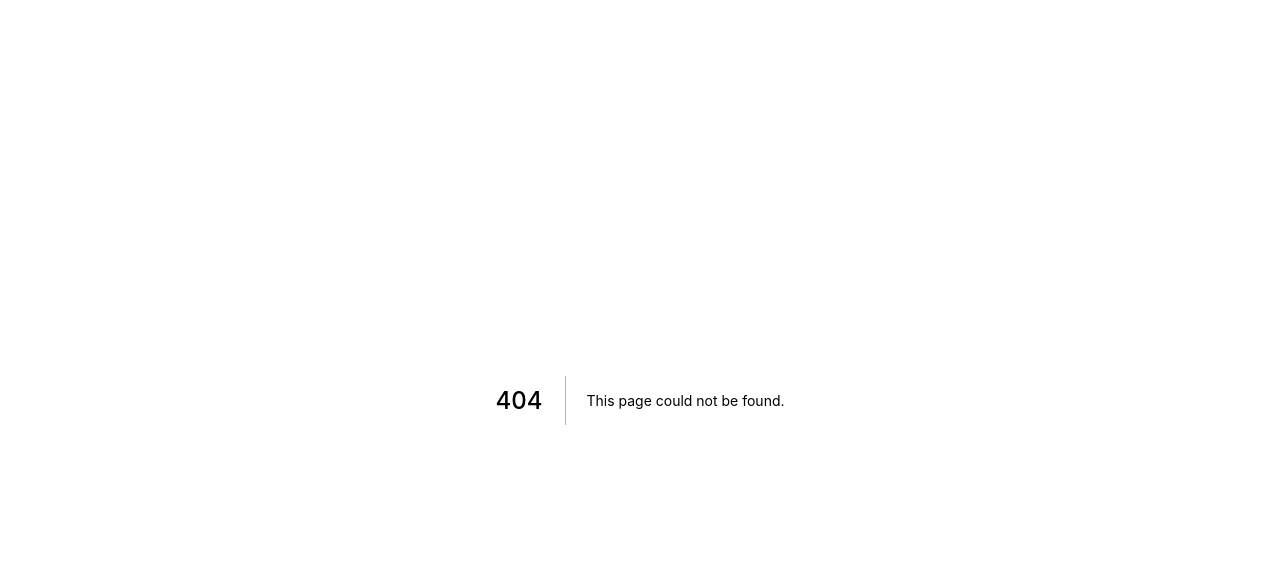
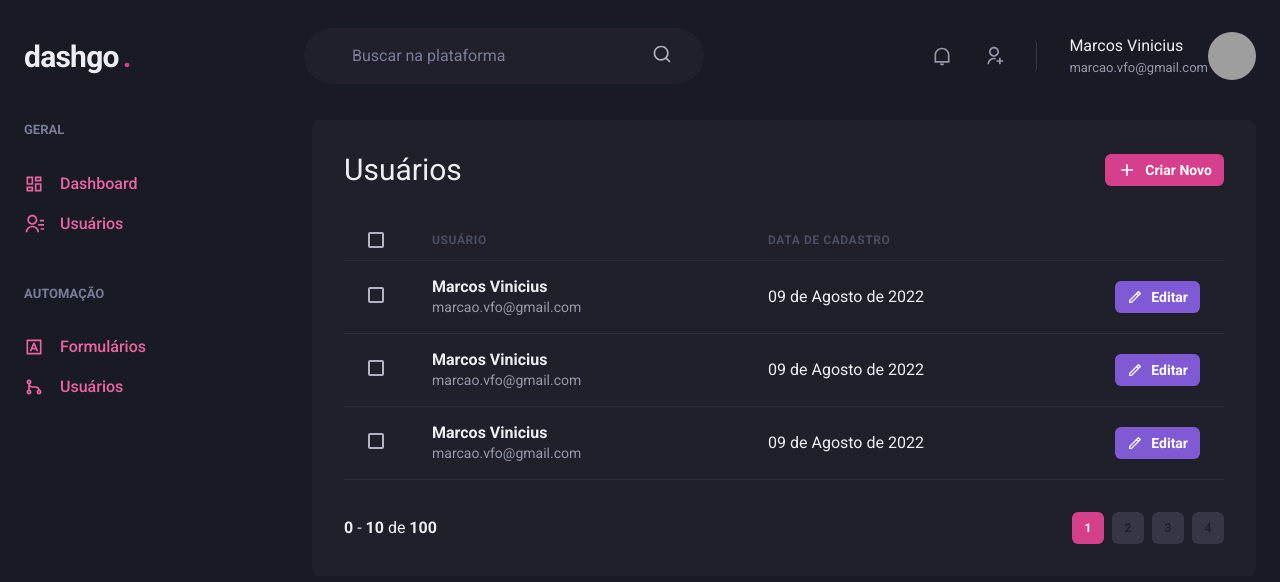
Before and after one commit to m4rcaoferole/dashgonext, a Next.js app: page /users in a window 1280 px wide. Before the commit this address had no page. Shown: the top 582 px of the page. Built offline with nearby package versions, Linux system fonts and the light colour scheme; grey boxes are pictures that could not be loaded.

Commit message:
feat: adicionado sidebar pagination userlist createuser

```diff
--- /dev/null
+++ b/src/components/Pagination.tsx
@@ -0,0 +1,66 @@
+import { Box, Button, Stack } from "@chakra-ui/react";
+
+export function Pagination() {
+  return (
+    <Stack
+      direction="row"
+      spacing="6"
+      mt="8"
+      justify="space-between"
+      align="center"
+    >
+      <Box>
+         <strong>0</strong> - <strong>10</strong> de <strong>100</strong>
+      </Box>
+      <Stack direction="row" spacing="2">
+      <Button
+        size="sm"
+        fontSize="xs"
+        width="4"
+        colorScheme="pink"
+        disabled
+        _disabled={{
+          bgColor: "pink.500",
+          cursor: "default",
+        }}
+      >
+        1
+      </Button>
+      <Button
+         size="sm"
+         fontSize="xs"
+         w="4"
+         bg="gray.700"
+         _hover={{
+            bg: "gray.500",
+         }}
+      >
+         2
+      </Button>
+      <Button
+         size="sm"
+         fontSize="xs"
+         w="4"
+         bg="gray.700"
+         _hover={{
+            bg: "gray.500",
+         }}
+      >
+         3
+      </Button>
+      <Button
+         size="sm"
+         fontSize="xs"
+         w="4"
+         bg="gray.700"
+         _hover={{
+            bg: "gray.500",
+         }}
+      >
+         4
+      </Button>
+      </Stack>
+
+    </Stack>
+  );
+}
--- /dev/null
+++ b/src/pages/users/index.tsx
@@ -0,0 +1,129 @@
+import { Box, Button, Checkbox, Flex, Heading, Icon, Table, Tbody, Td, Text, Th, Thead, Tr } from "@chakra-ui/react";
+import { RiAddLine, RiPencilLine } from "react-icons/ri";
+import { Header } from "../../components/Header";
+import { Pagination } from "../../components/Pagination";
+import { Sidebar } from "../../components/Sidebar";
+
+export default function UserList() {
+
+   return (
+      <Box>
+         <Header />
+
+         <Flex w="100%" my="6" maxWidth={1480} mx="auto" px="6">
+            <Sidebar />
+
+            <Box
+               flex="1"
+               borderRadius={8}
+               bg="gray.800"
+               p="8"
+            >
+               <Flex mb="8" justify="space-between" align="center">
+                  <Heading size="lg" fontWeight="normal">Usuários</Heading>
+
+                  <Button
+                     as="a"
+                     size="sm"
+                     fontSize="sm"
+                     colorScheme="pink"
+                     leftIcon={<Icon as={RiAddLine} fontSize="20" />}
+                  >
+                     Criar Novo
+                  </Button>
+               </Flex>
+
+               <Table colorScheme="whiteAlpha">
+                  <Thead>
+                     <Tr>
+                        <Th px="6" color="gray.300" width="8">
+                           <Checkbox colorScheme="pink" />
+                        </Th>
+                        <Th>Usuário</Th>
+                        <Th>Data de cadastro</Th>
+                        <Th width="8"></Th>
+                     </Tr>
+                  </Thead>
+                  <Tbody>
+                     <Tr>
+                        <Td p="6">
+                           <Checkbox colorScheme="pink" />
+                        </Td>
+                        <Td>
+                           <Box>
+                              <Text fontWeight="bold">Marcos Vinicius</Text>
+                              <Text fontSize="sm" color="gray.300">marcao.vfo@gmail.com</Text>
+                           </Box>
+                        </Td>
+                        <Td>09 de Agosto de 2022</Td>
+                        <Td>
+                        <Button
+                           as="a"
+                           size="sm"
+                           fontSize="sm"
+                           colorScheme="purple"
+                           leftIcon={<Icon as={RiPencilLine} fontSize="16" />}
+                        >
+                           Editar
+                        </Button>
+                        </Td>
+                     </Tr>
+                  </Tbody>
+                  <Tbody>
+                     <Tr>
+                        <Td p="6">
+                           <Checkbox colorScheme="pink" />
+                        </Td>
+                        <Td>
+                           <Box>
+                              <Text fontWeight="bold">Marcos Vinicius</Text>
+                              <Text fontSize="sm" color="gray.300">marcao.vfo@gmail.com</Text>
+                           </Box>
+                        </Td>
+                        <Td>09 de Agosto de 2022</Td>
+                        <Td>
+                        <Button
+                           as="a"
+                           size="sm"
+                           fontSize="sm"
+                           colorScheme="purple"
+                           leftIcon={<Icon as={RiPencilLine} fontSize="16" />}
+                        >
+                           Editar
+                        </Button>
+                        </Td>
+                     </Tr>
+                  </Tbody>
+                  <Tbody>
+                     <Tr>
+                        <Td p="6">
+                           <Checkbox colorScheme="pink" />
+                        </Td>
+                        <Td>
+                           <Box>
+                              <Text fontWeight="bold">Marcos Vinicius</Text>
+                              <Text fontSize="sm" color="gray.300">marcao.vfo@gmail.com</Text>
+                           </Box>
+                        </Td>
+                        <Td>09 de Agosto de 2022</Td>
+                        <Td>
+                        <Button
+                           as="a"
+                           size="sm"
+                           fontSize="sm"
+                           colorScheme="purple"
+                           leftIcon={<Icon as={RiPencilLine} fontSize="16" />}
+                        >
+                           Editar
+                        </Button>
+                        </Td>
+                     </Tr>
+                  </Tbody>
+               </Table>
+
+               <Pagination />
+            </Box>
+         </Flex>
+      </Box>
+   )
+}
```
Also changed, not shown: src/pages/dashboard.tsx (+50 -2 lines), src/pages/users/create.tsx (added, +25 -0 lines).
